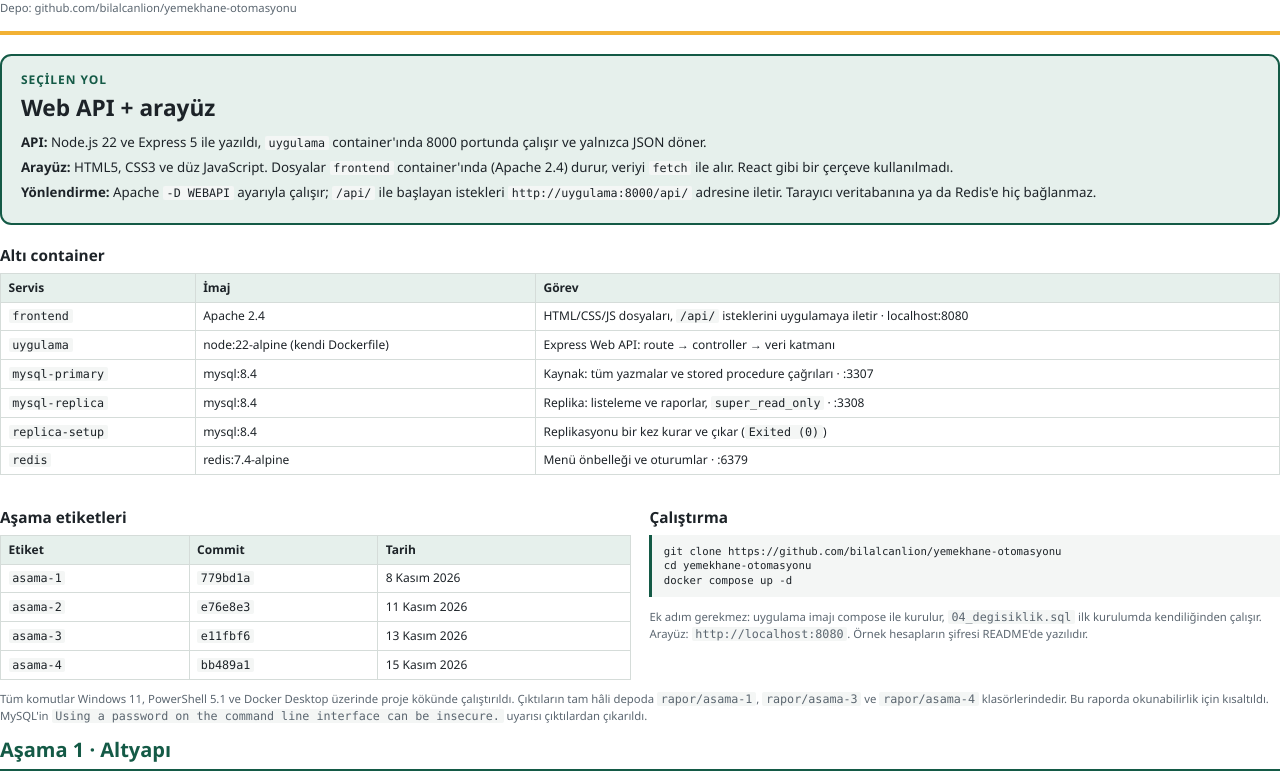
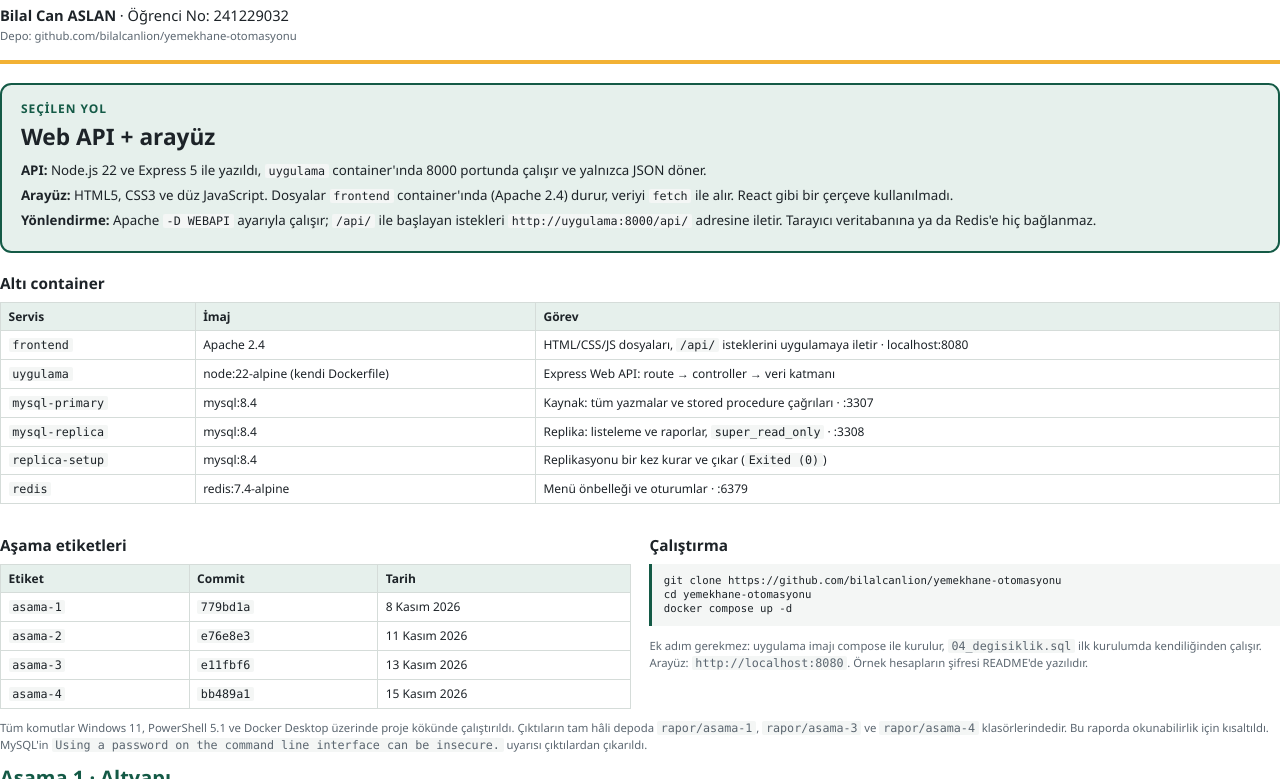
Before and after one commit to bilalcanlion/yemekhane-otomasyonu, a plain HTML site: page rapor/kaynak/rapor.html in a window 1280 px wide. Shown: the part 63-842 px from the top of the page. Drawn offline with Linux system fonts and the light colour scheme.

Commit message:
Rapor kapağına öğrenci bilgileri eklendi

```diff
--- a/rapor/kaynak/rapor.html
+++ b/rapor/kaynak/rapor.html
@@ -33,6 +33,7 @@
   .kucuk { font-size: 8.5pt; color: var(--gri); }
   .kapak-ust { border-bottom: 4px solid var(--sari); padding-bottom: 4mm; margin-bottom: 5mm; }
   .kapak-ust .alt { color: var(--gri); font-size: 11pt; }
+  .kapak-ust .ogrenci { font-size: 11pt; margin: 1.5mm 0 0.5mm; }
   .yol { border: 2px solid var(--yesil); background: var(--yesil-acik); border-radius: 3mm; padding: 4mm 5mm; margin: 0 0 5mm; }
   .yol .etiket { font-size: 9pt; text-transform: uppercase; letter-spacing: .08em; color: var(--yesil); font-weight: 700; }
   .yol .baslik { font-size: 17pt; font-weight: 700; margin: 1mm 0 2mm; }
@@ -61,6 +62,7 @@
   <div class="kapak-ust">
     <h1>Yemekhane Otomasyonu</h1>
     <div class="alt">Web Teknolojileri · Dönem Ödevi Raporu · Kasım 2026</div>
+    <div class="ogrenci"><b>Bilal Can ASLAN</b> · Öğrenci No: 241229032</div>
     <div class="kucuk">Depo: github.com/bilalcanlion/yemekhane-otomasyonu</div>
   </div>
 
```
Also changed, not shown: 1 other file.
